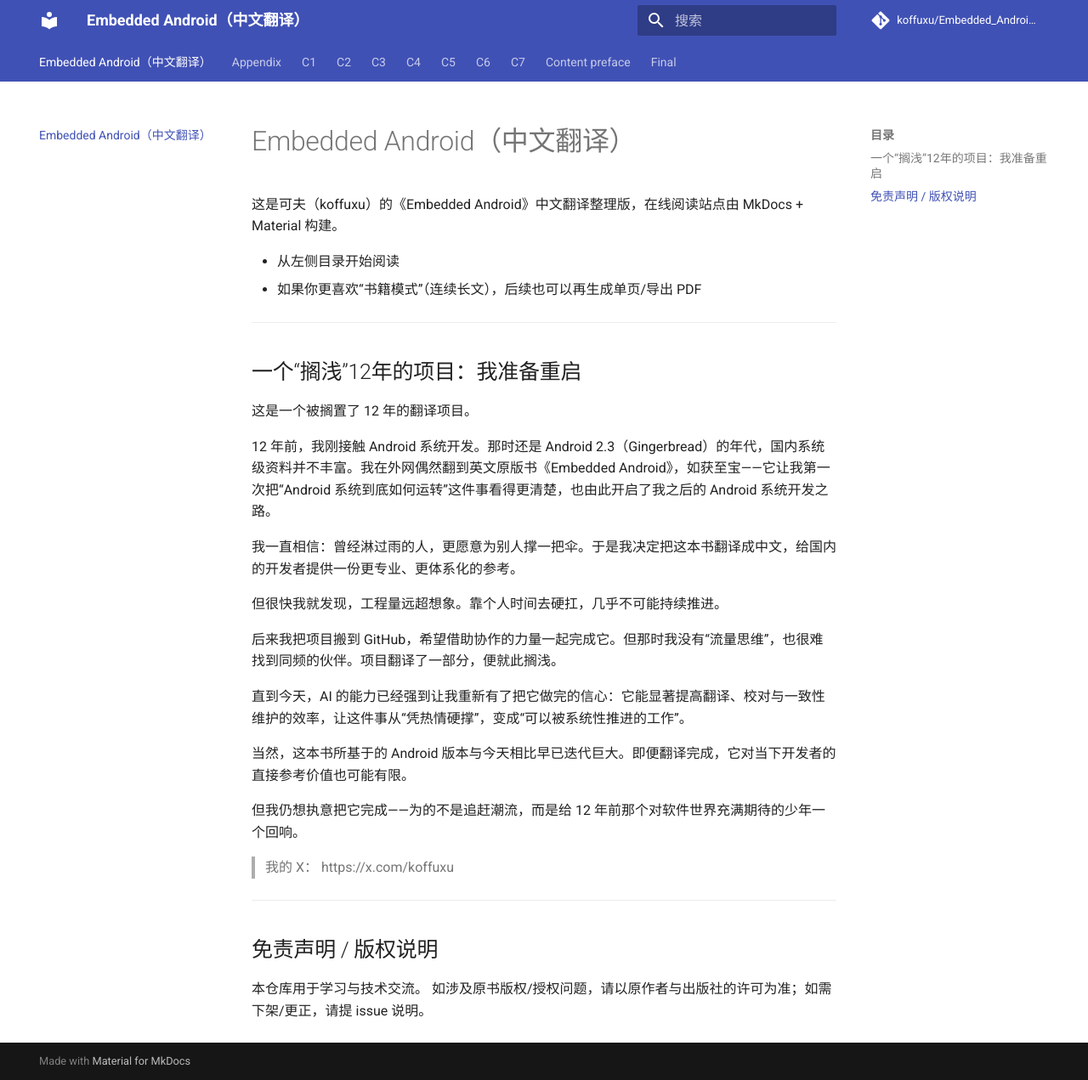
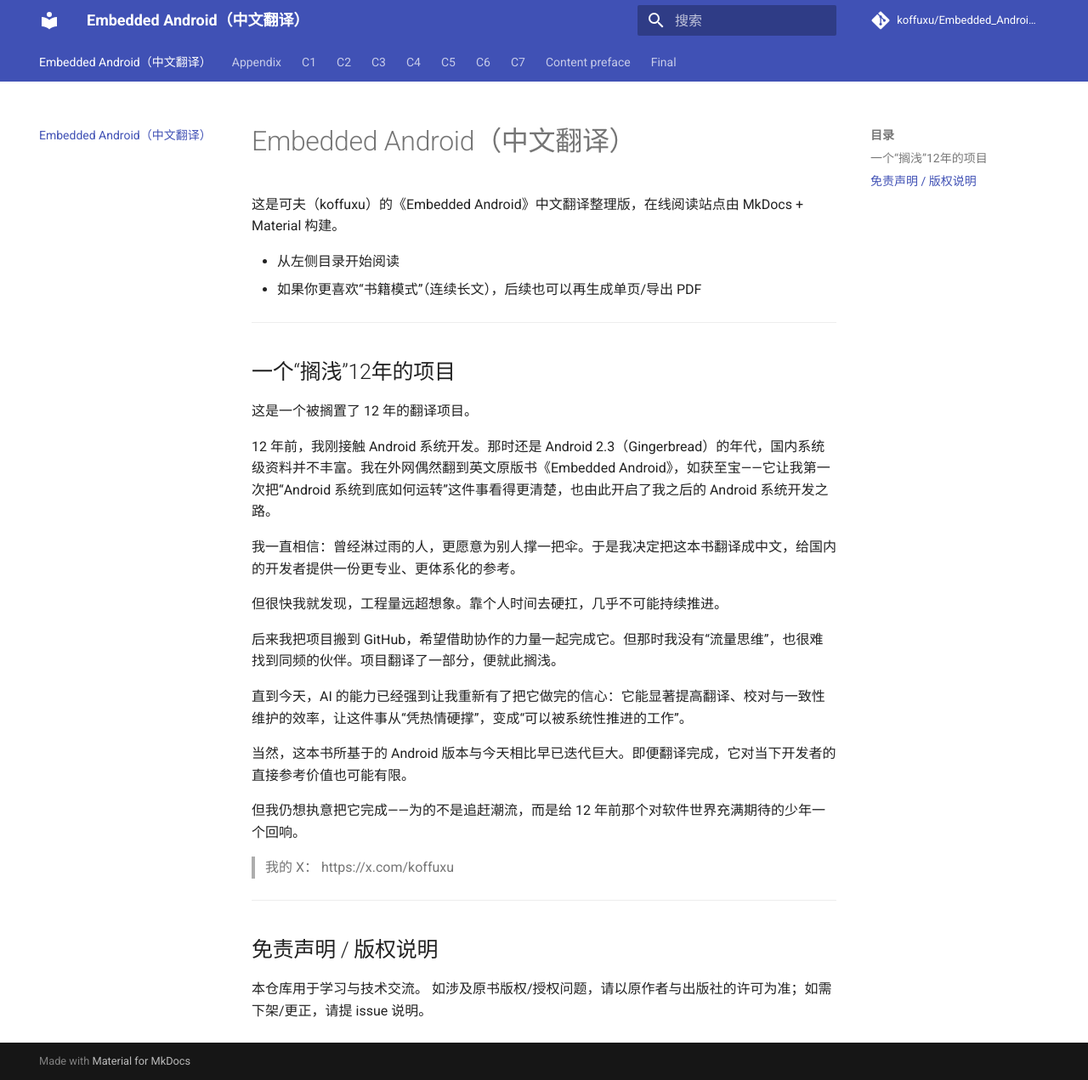
Before and after one commit to koffuxu/Embedded_Android_in_Chinese, an MkDocs documentation site: the page built from output/index.md, in a window 1280 px wide and 1271 px high. Shown: the whole window at 85% size. Built offline with MkDocs 1.6.1 and Material for MkDocs 9.7.7, drawn with Linux system fonts in a browser that asks for light colours; comment, search, counter and statistics services are not loaded.

Commit message:
Update project title for clarity
Removed the phrase '我准备重启' from the project title.

```diff
--- a/output/index.md
+++ b/output/index.md
@@ -7,7 +7,7 @@
 
 ---
 
-## 一个“搁浅”12年的项目：我准备重启
+## 一个“搁浅”12年的项目
 
 这是一个被搁置了 12 年的翻译项目。
 
```
